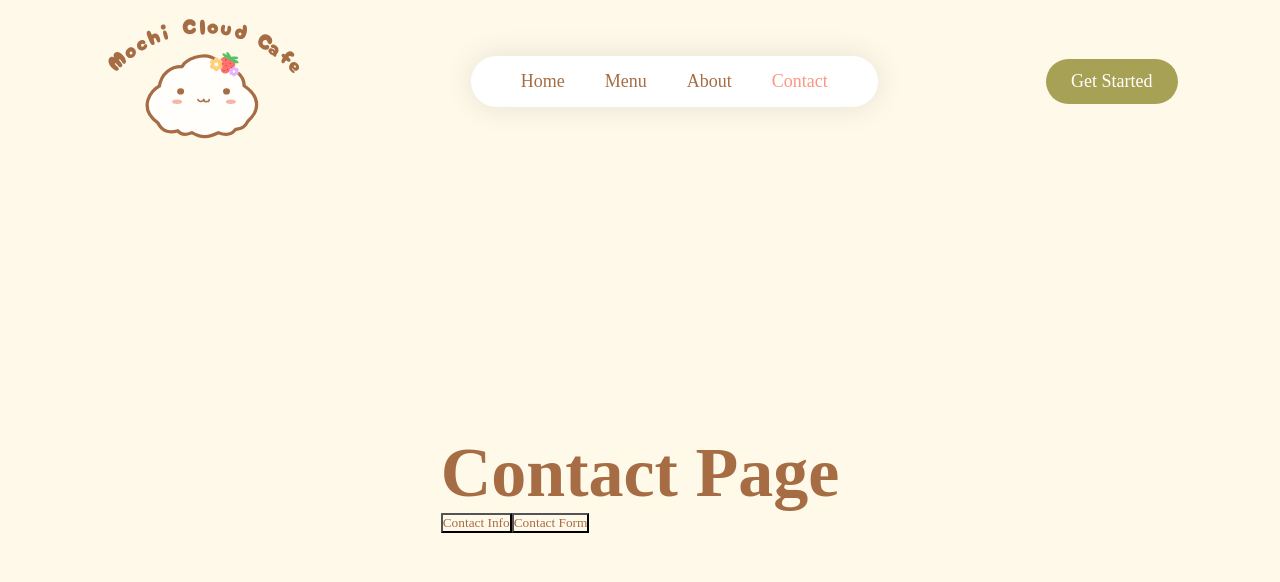
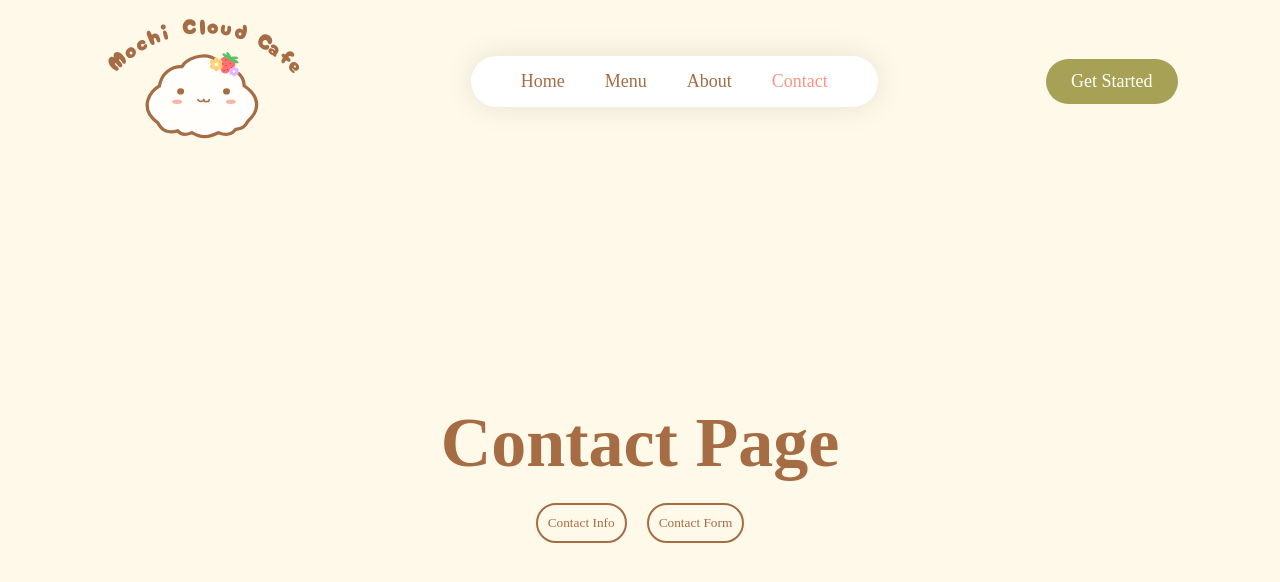
Before and after one commit to taswakil/mochiCloudCafe, a React (Vite) app: page /contact in a window 1280 px wide. Shown: the top 582 px of the page. Built offline with nearby package versions, Linux system fonts and the light colour scheme; a web font is replaced by a local one.

Commit message:
Update Contact.jsx

```diff
--- a/src/pages/Contact.jsx
+++ b/src/pages/Contact.jsx
@@ -9,7 +9,7 @@ const Contact = () => {
   return (
     <div>
         <h1>Contact Page</h1>
-        <div className='contact-buttons'>
+        <div className='buttons'>
           <button onClick={() => navigate('info')}><p>Contact Info</p></button>
           <button onClick={() => navigate('form')}><p>Contact Form</p></button>
         </div>
```
